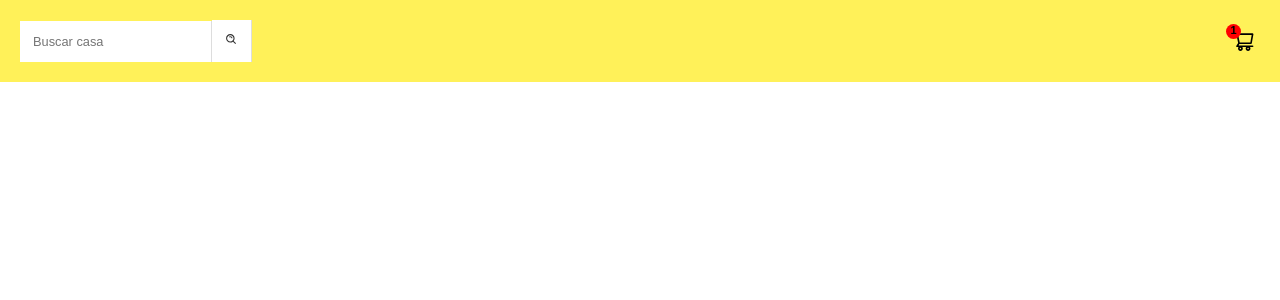
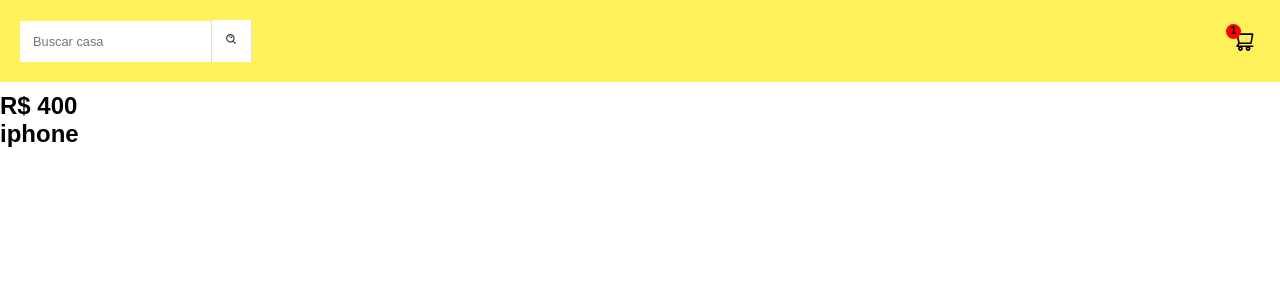
Before and after one commit to GabrielMatiasn10/loja, a React (Create React App) app: page / in a window 1280 px wide. Shown: the top 300 px of the page. Built offline with nearby package versions, Linux system fonts and the light colour scheme; no server answers.

Commit message:
feito a pagina cart e products

```diff
--- a/src/App.jsx
+++ b/src/App.jsx
@@ -1,10 +1,14 @@
 import React from 'react';
 import Header from './components/Header/Header';
+import Products from './components/Products/Products';
+import ProductCart from './components/ProductCard/ProductCart';
 
 function App() {
   return (
     <div>
       <Header />
+      <Products />
+      <ProductCart />
     </div>
   );
 }
--- /dev/null
+++ b/src/components/ProductCard/ProductCart.jsx
@@ -0,0 +1,18 @@
+import React from 'react';
+
+function ProductCart () {
+  return (
+    <section className="product-card">
+
+      <img src="" alt="" className="card__image"/>
+
+      <div className="card__infos">
+        <h2 className="card__price">R$ 400</h2>
+        <h2 className="card__title"> iphone</h2>
+      </div>
+
+    </section>
+  );
+}
+
+export default ProductCart;
--- /dev/null
+++ b/src/components/Products/Products.css
@@ -0,0 +1,3 @@
+.Products {
+    padding: 120px 20px 50px;
+}
--- /dev/null
+++ b/src/components/Products/Products.jsx
@@ -0,0 +1,24 @@
+import React, { useEffect, useState } from 'react';
+import './Products.css';
+import fetchProducts from '../../api/fetchProducts';
+import ProductCart from '../ProductCard/ProductCart';
+
+
+function Products () {
+  const [products, setProducts] = useState([]);
+
+  useEffect (() => {
+    fetchProducts('iphone').then((response) =>{
+      setProducts(response);
+      console.log(products);
+    });
+  });
+
+
+  return (
+    <section className="products conteiner">
+      <ProductCart />
+    </section>
+  );
+}
+export default Products;
```
Also changed, not shown: src/components/ProductCard/ProductCart.css (added).
